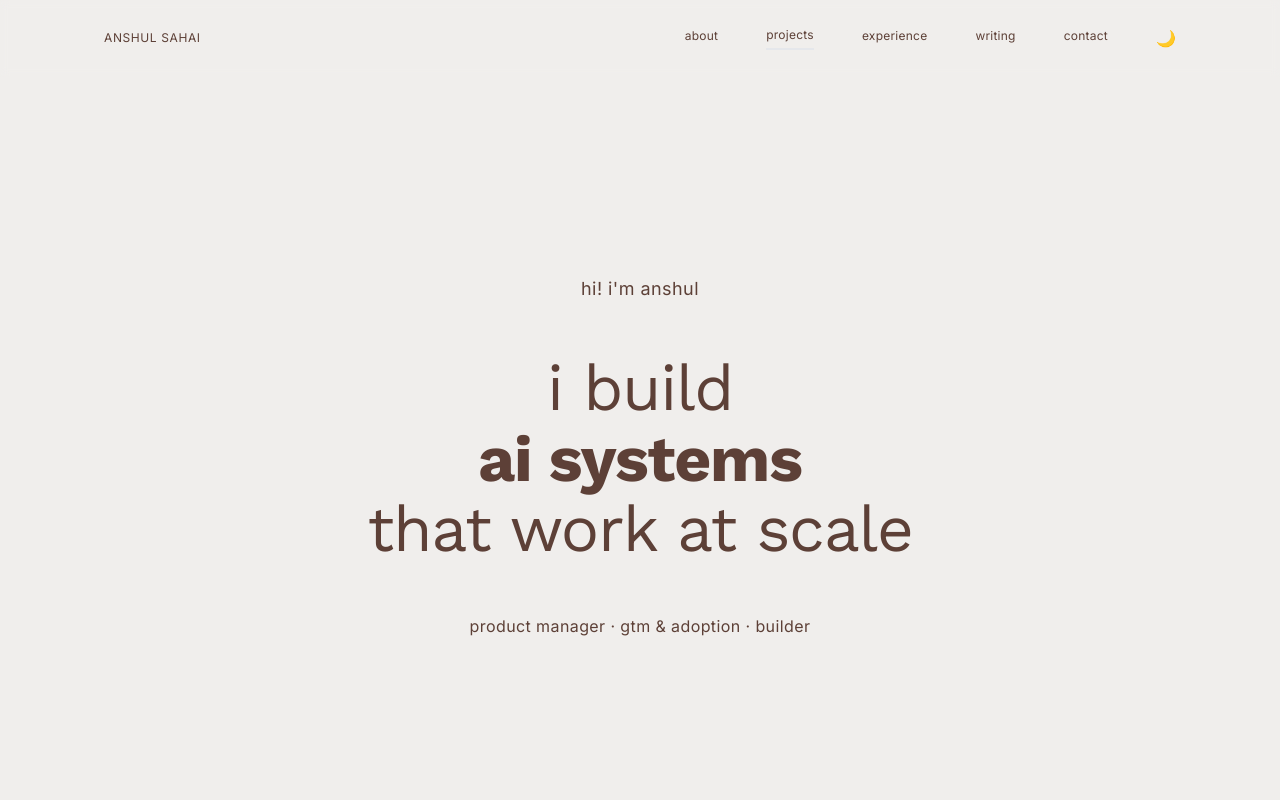
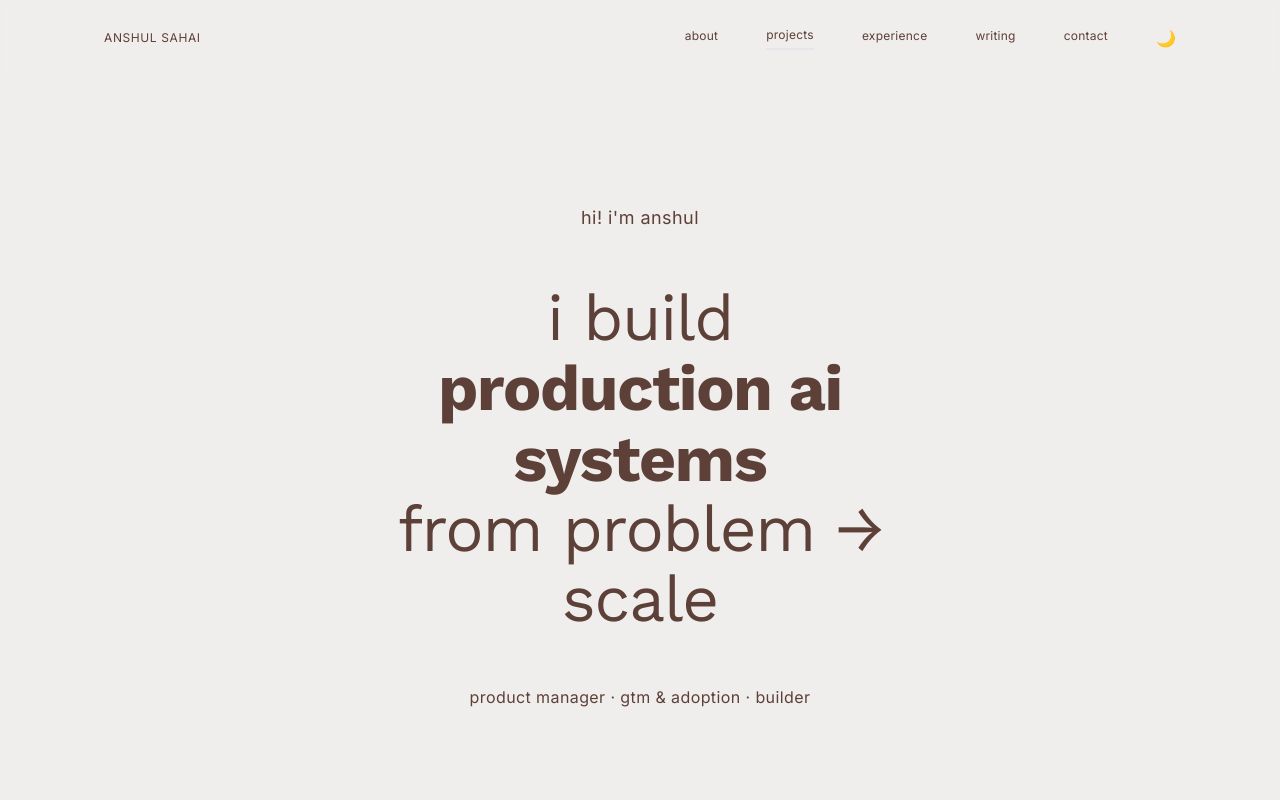
Before and after one commit to anshulsaha111/personal-website-v2, a Next.js app: page / in a window 1280 px wide. Shown: the top 800 px of the page. Built offline with nearby package versions, Linux system fonts and the light colour scheme.

Commit message:
Update Hero component

```diff
--- a/src/components/Hero.tsx
+++ b/src/components/Hero.tsx
@@ -44,9 +44,9 @@ export function Hero() {
         >
           i build
           <br />
-          <span className="font-bold">ai systems</span>
+          <span className="font-bold">production ai systems</span>
           <br />
-          that work at scale
+          from problem → scale
         </motion.h1>
 
         {/* Role descriptor - secondary, muted */}
```
